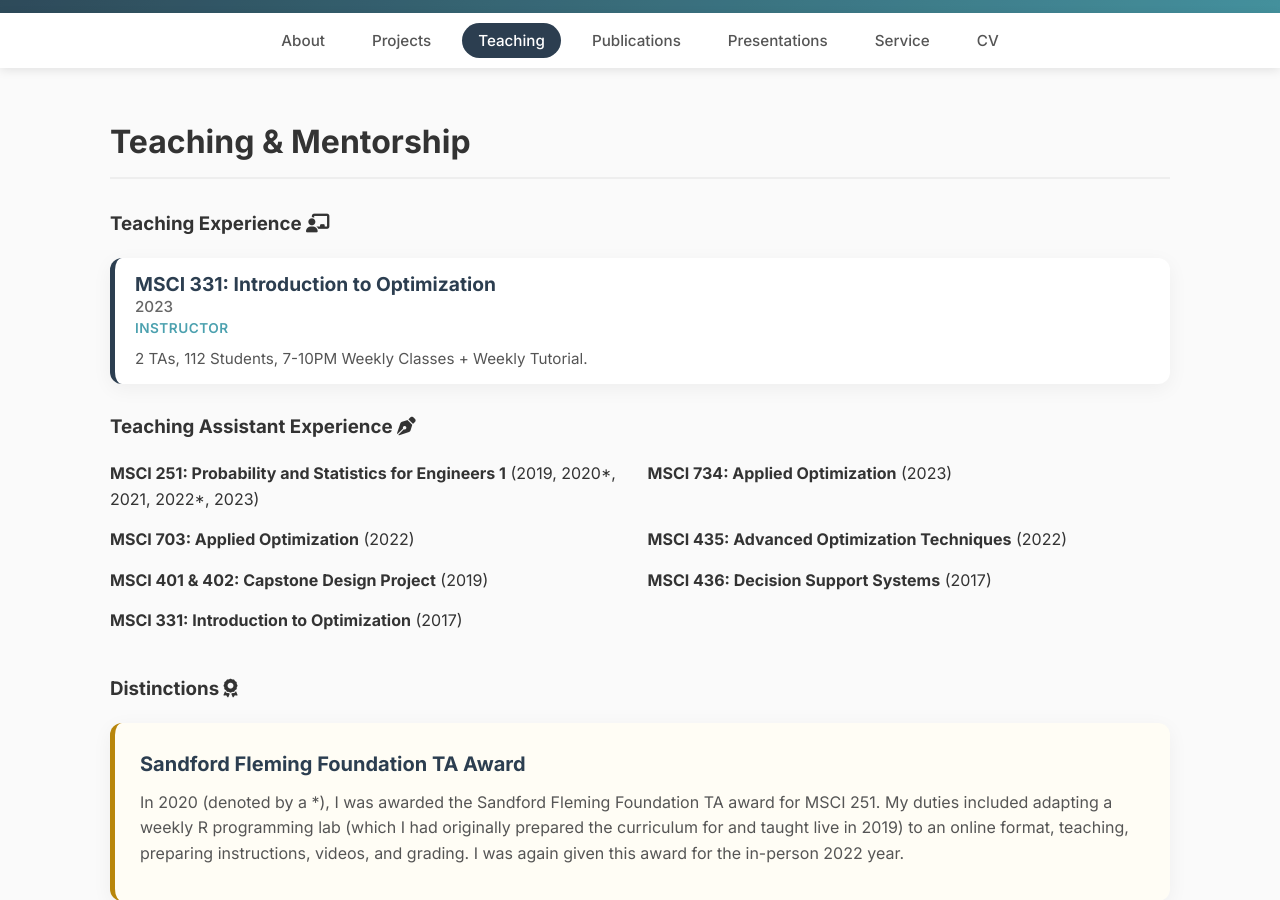
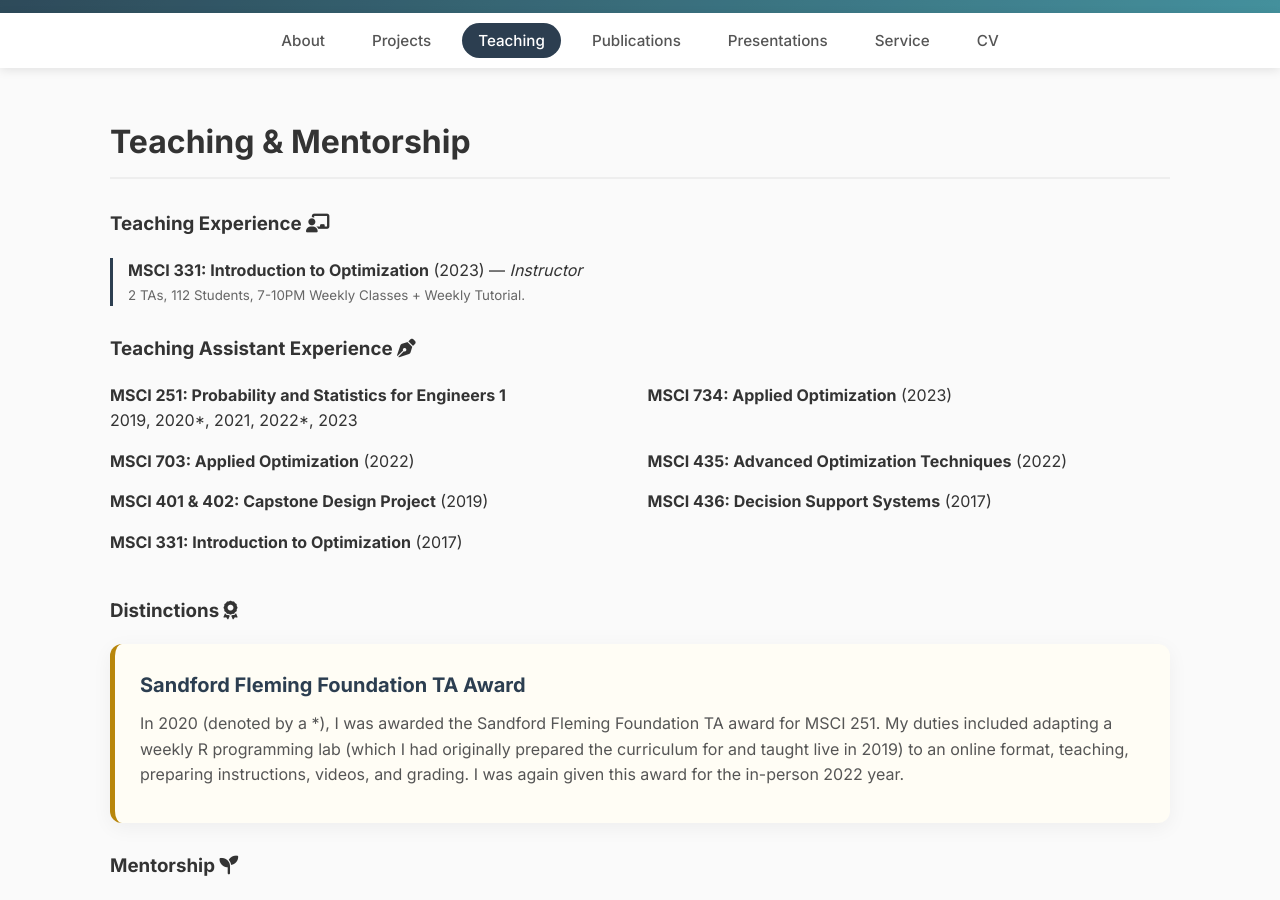
Before and after one commit to DaniRip/DaniRip.github.io, a Jekyll site: the page built from teaching.md, in a window 1280 px wide and 900 px high, scrolled down 335 px. Built offline with Jekyll 4.4.1, drawn with Linux system fonts in a browser that asks for light colours.

Commit message:
Update teaching.md

```diff
--- a/teaching.md
+++ b/teaching.md
@@ -7,22 +7,11 @@ permalink: /teaching/
 ### Teaching Experience <i class="fas fa-chalkboard-user"></i>
 
 {% for job in site.data.teaching.teaching_experience %}
-<div class="card teaching-featured">
-    <div class="featured-header">
-        <strong>{{ job.course }}</strong>
-        {% assign year_length = job.year | size %}
-        {% if year_length > 4 %}
-            <div class="featured-year-line">{{ job.year }}</div>
-        {% else %}
-            <span class="featured-year-inline">({{ job.year }})</span>
-        {% endif %}
-    </div>
-
-    <div class="featured-role">{{ job.role }}</div>
-
-    {% if job.details %}
-        <div class="featured-details">{{ job.details }}</div>
-    {% endif %}
+<div class="teaching-minimal">
+    <p>
+        <strong>{{ job.course }}</strong> ({{ job.year }}) — <em>{{ job.role }}</em>
+        {% if job.details %}<br><small>{{ job.details }}</small>{% endif %}
+    </p>
 </div>
 {% endfor %}
 
@@ -32,8 +21,19 @@ permalink: /teaching/
 {% for job in site.data.teaching.ta_experience %}
     <div class="ta-item">
         <strong>{{ job.course }}</strong>
-        <span class="ta-year">({{ job.years | default: job.year }})</span>
-        {% if job.details %}<br><small>{{ job.details }}</small>{% endif %}
+
+        {% assign year_string = job.years | default: job.year %}
+        {% assign year_size = year_string | size %}
+
+        {% if year_size >= 9 %}
+            <div class="ta-year-block">{{ year_string }}</div>
+        {% else %}
+            <span class="ta-year-inline">({{ year_string }})</span>
+        {% endif %}
+
+        {% if job.details %}
+            <div class="ta-details">{{ job.details }}</div>
+        {% endif %}
     </div>
 {% endfor %}
 </div>
```
